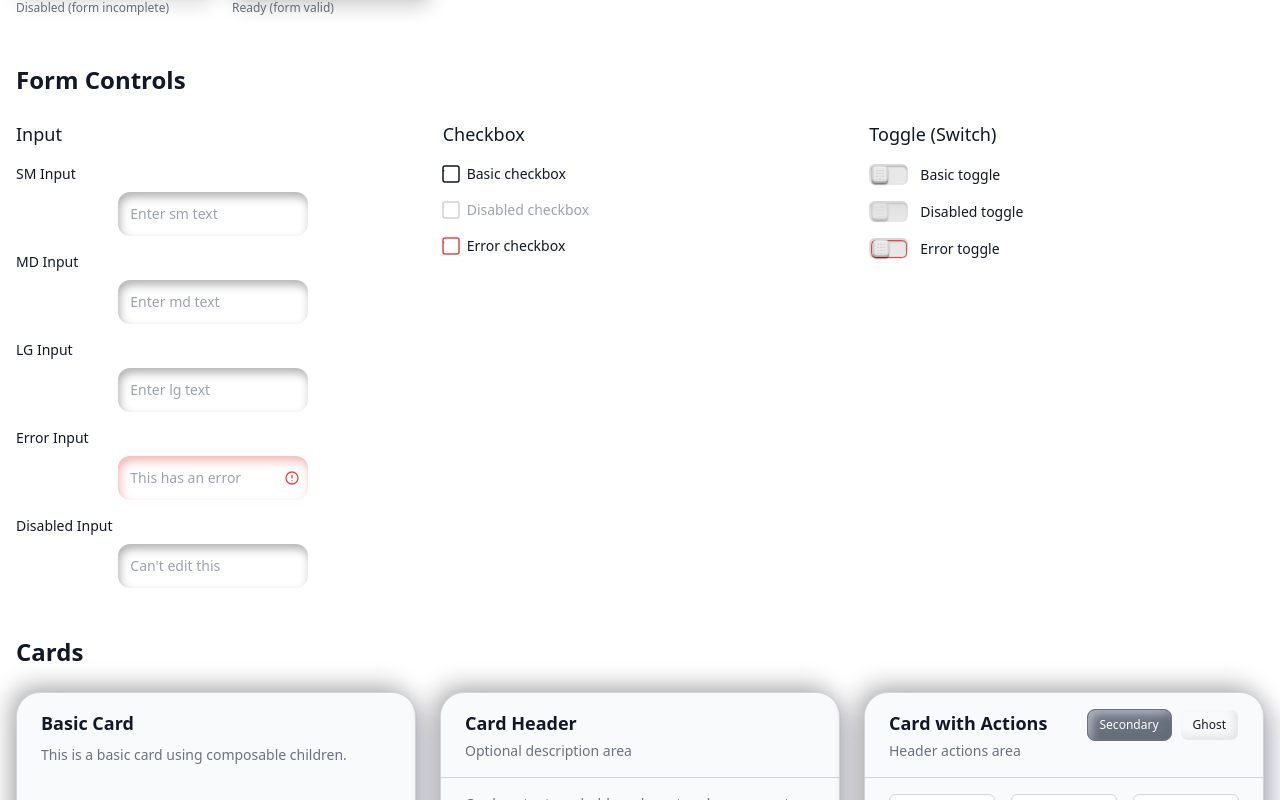
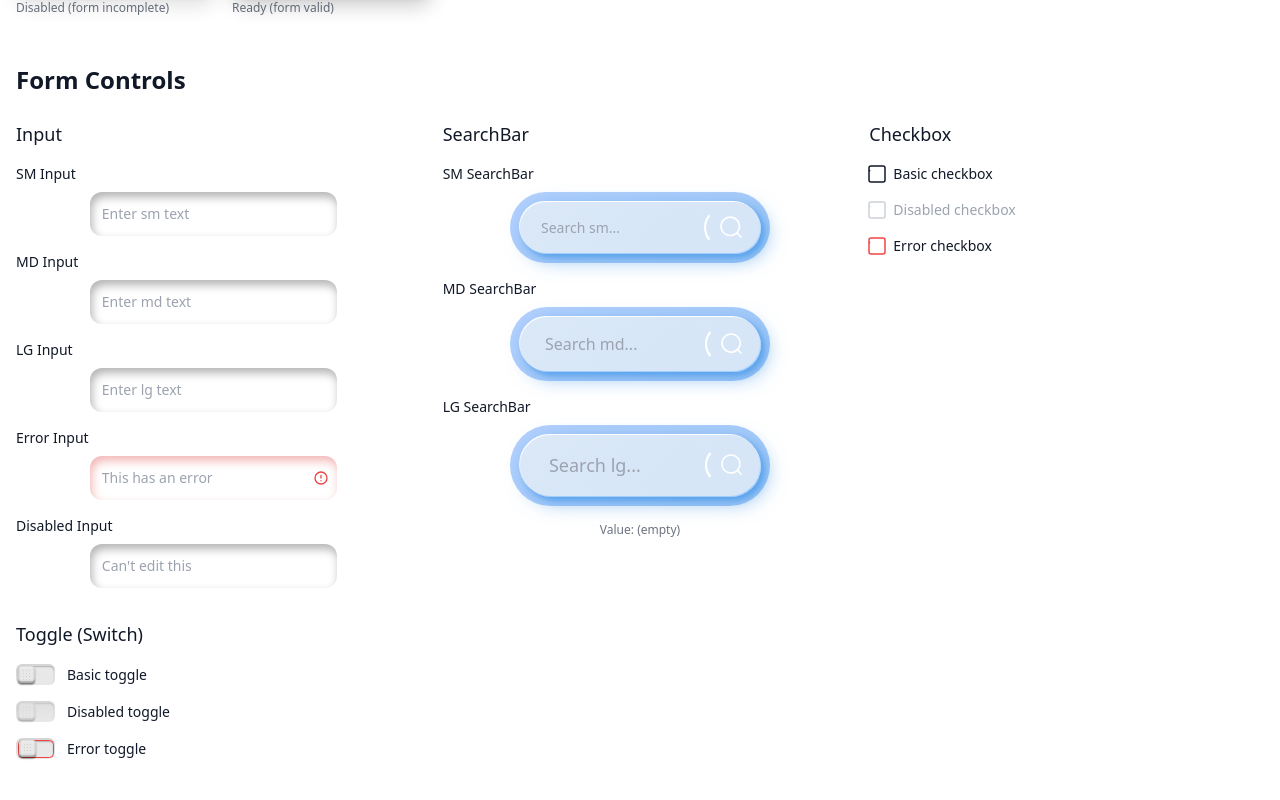
Before and after one commit to MoshikoKar/ui-kit, a React (Vite) app: page / in a window 1280 px wide. Shown: the part 840-1640 px from the top of the page. Built offline with nearby package versions, Linux system fonts and the light colour scheme.

Commit message:
feat: Add SearchBar component with size variants and replace hardcoded colors with CSS variables

```diff
--- a/src/components/Input.tsx
+++ b/src/components/Input.tsx
@@ -29,7 +29,7 @@ export const Input = React.forwardRef<HTMLInputElement, InputProps>(({
           'bg-transparent',
           'border-none',
           'outline-none',
-          'max-w-[190px]',
+          'w-[247px]',
           'rounded-full',
           'text-text-primary',
           'transition-colors duration-200',
--- /dev/null
+++ b/src/components/SearchBar.module.css
@@ -0,0 +1,106 @@
+.container {
+  position: relative;
+  background: linear-gradient(135deg, var(--searchbar-container-gradient-start) 0%, var(--searchbar-container-gradient-end) 100%);
+  border-radius: 1000px;
+  padding: 10px;
+  display: grid;
+  place-content: center;
+  z-index: 0;
+  margin: 0 10px;
+}
+
+/* Size variants - 5% larger than Input (247px * 1.05 = 260px) */
+.container--size-sm {
+  max-width: 260px;
+}
+
+.container--size-md {
+  max-width: 260px;
+}
+
+.container--size-lg {
+  max-width: 260px;
+}
+
+.search-container {
+  position: relative;
+  width: 100%;
+  border-radius: 50px;
+  background: linear-gradient(135deg, var(--searchbar-container-bg-start) 0%, var(--searchbar-container-bg-end) 100%);
+  padding: 5px;
+  display: flex;
+  align-items: center;
+}
+
+.search-container::after,
+.search-container::before {
+  content: "";
+  width: 100%;
+  height: 100%;
+  border-radius: inherit;
+  position: absolute;
+}
+
+.search-container::before {
+  top: -1px;
+  left: -1px;
+  background: linear-gradient(0deg, var(--searchbar-container-before-start) 0%, var(--searchbar-container-before-end) 100%);
+  z-index: -1;
+}
+
+.search-container::after {
+  bottom: -1px;
+  right: -1px;
+  background: linear-gradient(0deg, var(--searchbar-container-after-start) 0%, var(--searchbar-container-after-end) 100%);
+  box-shadow: var(--searchbar-shadow-color) 3px 3px 5px 0px,
+    var(--searchbar-shadow-color) 5px 5px 20px 0px;
+  z-index: -2;
+}
+
+.input {
+  width: 100%;
+  background: linear-gradient(135deg, var(--searchbar-container-bg-start) 0%, var(--searchbar-container-bg-end) 100%);
+  border: none;
+  color: var(--searchbar-input-color);
+  border-radius: 50px;
+}
+
+.input:focus {
+  outline: none;
+  background: linear-gradient(135deg, var(--searchbar-input-focus-start) 0%, var(--searchbar-input-focus-end) 100%);
+}
+
+/* Size variants matching Input component */
+.input--size-sm {
+  padding: 8px 16px;
+  font-size: 14px;
+}
+
+.input--size-md {
+  padding: 10px 20px;
+  font-size: 16px;
+}
+
+.input--size-lg {
+  padding: 12px 24px;
+  font-size: 18px;
+}
+
+.search__icon {
+  width: 50px;
+  aspect-ratio: 1;
+  border-left: 2px solid white;
+  border-top: 3px solid transparent;
+  border-bottom: 3px solid transparent;
+  border-radius: 50%;
+  padding-left: 12px;
+  margin-right: 10px;
+}
+
+.search__icon:hover {
+  border-left: 3px solid white;
+}
+
+.search__icon path {
+  fill: white;
+}
--- /dev/null
+++ b/src/components/SearchBar.tsx
@@ -0,0 +1,58 @@
+import React from 'react';
+import { cn } from '../utils/cn';
+import styles from './SearchBar.module.css';
+
+export type SearchBarSize = 'sm' | 'md' | 'lg';
+
+export interface SearchBarProps
+  extends Omit<React.InputHTMLAttributes<HTMLInputElement>, 'type' | 'className' | 'size'> {
+  size?: SearchBarSize;
+  className?: string;
+  inputClassName?: string;
+  searchContainerClassName?: string;
+}
+
+const sizeClasses: Record<SearchBarSize, { container: string; input: string }> = {
+  sm: {
+    container: styles['container--size-sm'],
+    input: styles['input--size-sm'],
+  },
+  md: {
+    container: styles['container--size-md'],
+    input: styles['input--size-md'],
+  },
+  lg: {
+    container: styles['container--size-lg'],
+    input: styles['input--size-lg'],
+  },
+};
+
+export const SearchBar = React.forwardRef<HTMLInputElement, SearchBarProps>(({
+  size = 'md',
+  className,
+  inputClassName,
+  searchContainerClassName,
+  ...props
+}, ref) => {
+  const sizeClass = sizeClasses[size];
+
+  return (
+    <div className={cn(styles.container, sizeClass.container, className)}>
+      <div className={cn(styles['search-container'], searchContainerClassName)}>
+        <input
+          ref={ref}
+          className={cn(styles.input, sizeClass.input, inputClassName)}
+          type="search"
+          {...props}
+        />
+        <svg viewBox="0 0 24 24" className={styles.search__icon} aria-hidden="true" focusable="false">
+          <g>
+            <path d="M21.53 20.47l-3.66-3.66C19.195 15.24 20 13.214 20 11c0-4.97-4.03-9-9-9s-9 4.03-9 9 4.03 9 9 9c2.215 0 4.24-.804 5.808-2.13l3.66 3.66c.147.146.34.22.53.22s.385-.073.53-.22c.295-.293.295-.767.002-1.06zM3.5 11c0-4.135 3.365-7.5 7.5-7.5s7.5 3.365 7.5 7.5-3.365 7.5-7.5 7.5-7.5-3.365-7.5-7.5z"></path>
+          </g>
+        </svg>
+      </div>
+    </div>
+  );
+});
+
+SearchBar.displayName = 'SearchBar';
--- a/src/index.ts
+++ b/src/index.ts
@@ -35,6 +35,9 @@ export type { ThemeSwitchProps } from './components/ThemeSwitch';
 export { Form, FormField, FormButton, FormFooter, FormFooterLink } from './components/Form';
 export type { FormProps, FormFieldProps, FormFooterLinkProps } from './components/Form';
 
+export { SearchBar } from './components/SearchBar';
+export type { SearchBarProps, SearchBarSize } from './components/SearchBar';
+
 // Theme
 export { ThemeProvider, useTheme } from './theme/ThemeProvider';
 export type { Theme } from './theme/ThemeProvider';
--- a/src/preview/App.tsx
+++ b/src/preview/App.tsx
@@ -11,6 +11,7 @@ import { RadioButton, RadioGroup } from '../components/RadioButton';
 import { Tooltip } from '../components/Tooltip';
 import { ThemeSwitch } from '../components/ThemeSwitch';
 import { Form, FormField, FormButton, FormFooter, FormFooterLink } from '../components/Form';
+import { SearchBar } from '../components/SearchBar';
 import { cn } from '../utils/cn';
 
 const ThemeToggle: React.FC = () => {
@@ -25,18 +26,16 @@ const ComponentShowcase: React.FC = () => {
   const [inputValue, setInputValue] = useState('');
   const [checkboxChecked, setCheckboxChecked] = useState(false);
   const [toggleChecked, setToggleChecked] = useState(false);
-  const [loading, setLoading] = useState(false);
   const [radioValue, setRadioValue] = useState('option-1');
   const [tooltipOpenButton, setTooltipOpenButton] = useState(false);
   const [tooltipOpenIcon, setTooltipOpenIcon] = useState(false);
   const [tooltipOpenText, setTooltipOpenText] = useState(false);
   const [tooltipPositionOpen, setTooltipPositionOpen] = useState<'top' | 'right' | 'bottom' | 'left' | null>(null);
+  const [searchValue, setSearchValue] = useState('');
 
   const handleSubmit = async () => {
-    setLoading(true);
     // Simulate API call
     await new Promise(resolve => setTimeout(resolve, 2000));
-    setLoading(false);
   };
 
   return (
@@ -166,6 +165,32 @@ const ComponentShowcase: React.FC = () => {
                       )}
                     />
                   </div>
+                </div>
+              </div>
+            </div>
+
+            {/* SearchBar Section */}
+            <div>
+              <h3 className="text-lg font-medium text-text-primary mb-4">SearchBar</h3>
+              <div className="space-y-4">
+                {(['sm', 'md', 'lg'] as const).map(size => (
+                  <div key={size} className="space-y-2">
+                    <label className="block text-sm font-medium text-text-primary">
+                      {size.toUpperCase()} SearchBar
+                    </label>
+                    <div className="flex justify-center">
+                      <SearchBar
+                        size={size}
+                        placeholder={`Search ${size}...`}
+                        value={searchValue}
+                        onChange={(e) => setSearchValue(e.target.value)}
+                        aria-label="Search"
+                      />
+                    </div>
+                  </div>
+                ))}
+                <div className="text-xs text-text-secondary text-center">
+                  Value: {searchValue || '(empty)'}
                 </div>
               </div>
             </div>
--- a/src/styles/globals.css
+++ b/src/styles/globals.css
@@ -77,6 +77,20 @@
   /* Input-specific colors */
   --input-shadow: rgb(5, 5, 5);
   --input-shadow-error: rgb(220, 38, 38);
+
+  /* SearchBar-specific colors - matching original hardcoded values */
+  --searchbar-container-gradient-start: rgb(179, 208, 253);
+  --searchbar-container-gradient-end: rgb(164, 202, 248);
+  --searchbar-container-bg-start: rgb(218, 232, 247);
+  --searchbar-container-bg-end: rgb(214, 229, 247);
+  --searchbar-container-before-start: rgb(218, 232, 247);
+  --searchbar-container-before-end: rgb(255, 255, 255);
+  --searchbar-container-after-start: rgb(163, 206, 255);
+  --searchbar-container-after-end: rgb(211, 232, 255);
+  --searchbar-input-color: #9EBCD9;
+  --searchbar-input-focus-start: rgb(239, 247, 255);
+  --searchbar-input-focus-end: rgb(214, 229, 247);
+  --searchbar-shadow-color: rgba(79, 156, 232, 0.7019607843);
 }
 
 /* Light mode theme variables */
@@ -154,6 +168,20 @@
   /* Input-specific colors */
   --input-shadow: rgba(0, 0, 0, 0.3);
   --input-shadow-error: rgba(220, 38, 38, 0.336);
+
+  /* SearchBar-specific colors - matching original hardcoded values */
+  --searchbar-container-gradient-start: rgb(179, 208, 253);
+  --searchbar-container-gradient-end: rgb(164, 202, 248);
+  --searchbar-container-bg-start: rgb(218, 232, 247);
+  --searchbar-container-bg-end: rgb(214, 229, 247);
+  --searchbar-container-before-start: rgb(218, 232, 247);
+  --searchbar-container-before-end: rgb(255, 255, 255);
+  --searchbar-container-after-start: rgb(163, 206, 255);
+  --searchbar-container-after-end: rgb(211, 232, 255);
+  --searchbar-input-color: #9EBCD9;
+  --searchbar-input-focus-start: rgb(239, 247, 255);
+  --searchbar-input-focus-end: rgb(214, 229, 247);
+  --searchbar-shadow-color: rgba(79, 156, 232, 0.7019607843);
 }
 
 /* Base styles */
```
Also changed, not shown: 1 other file (tests, documents, lock files or other folders).
